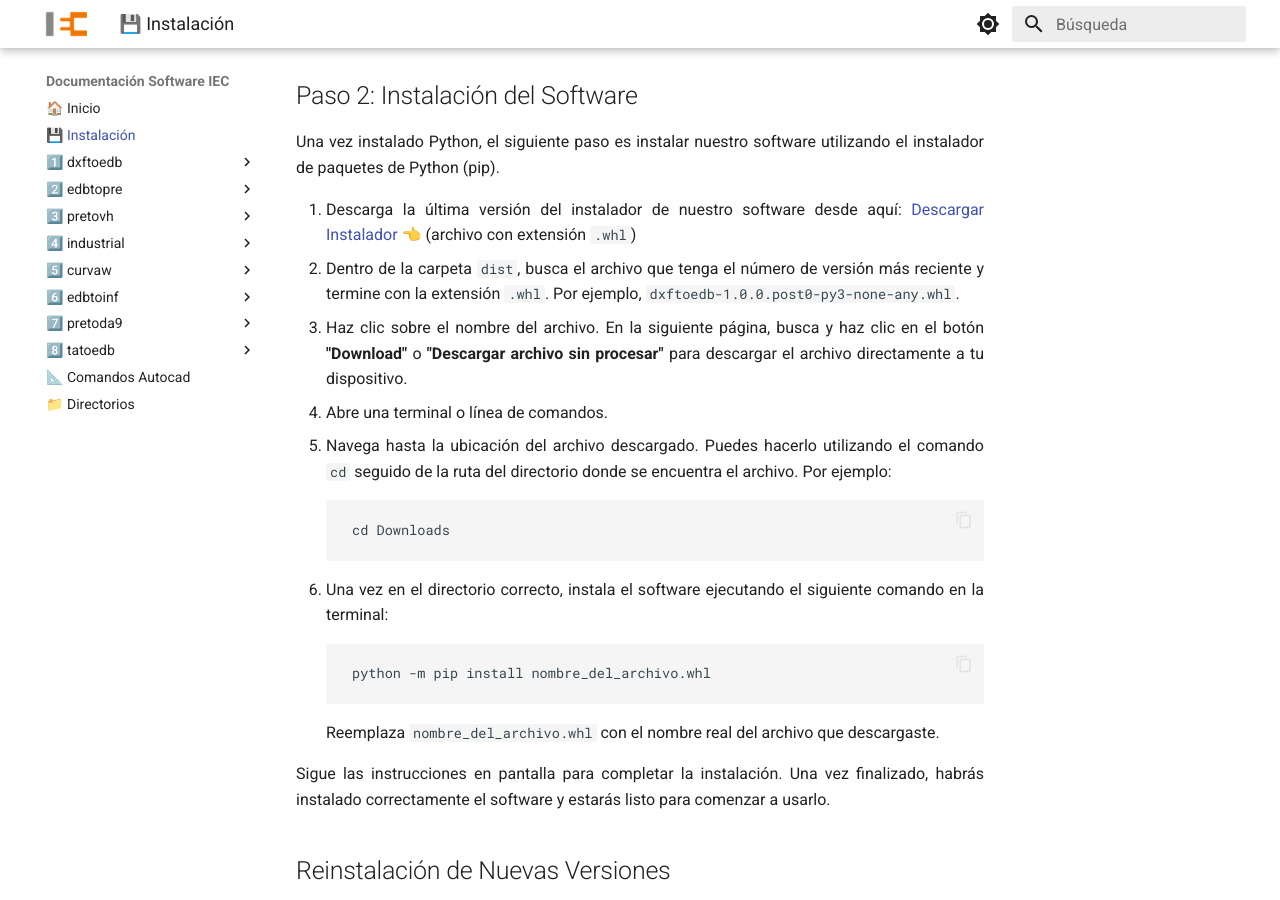
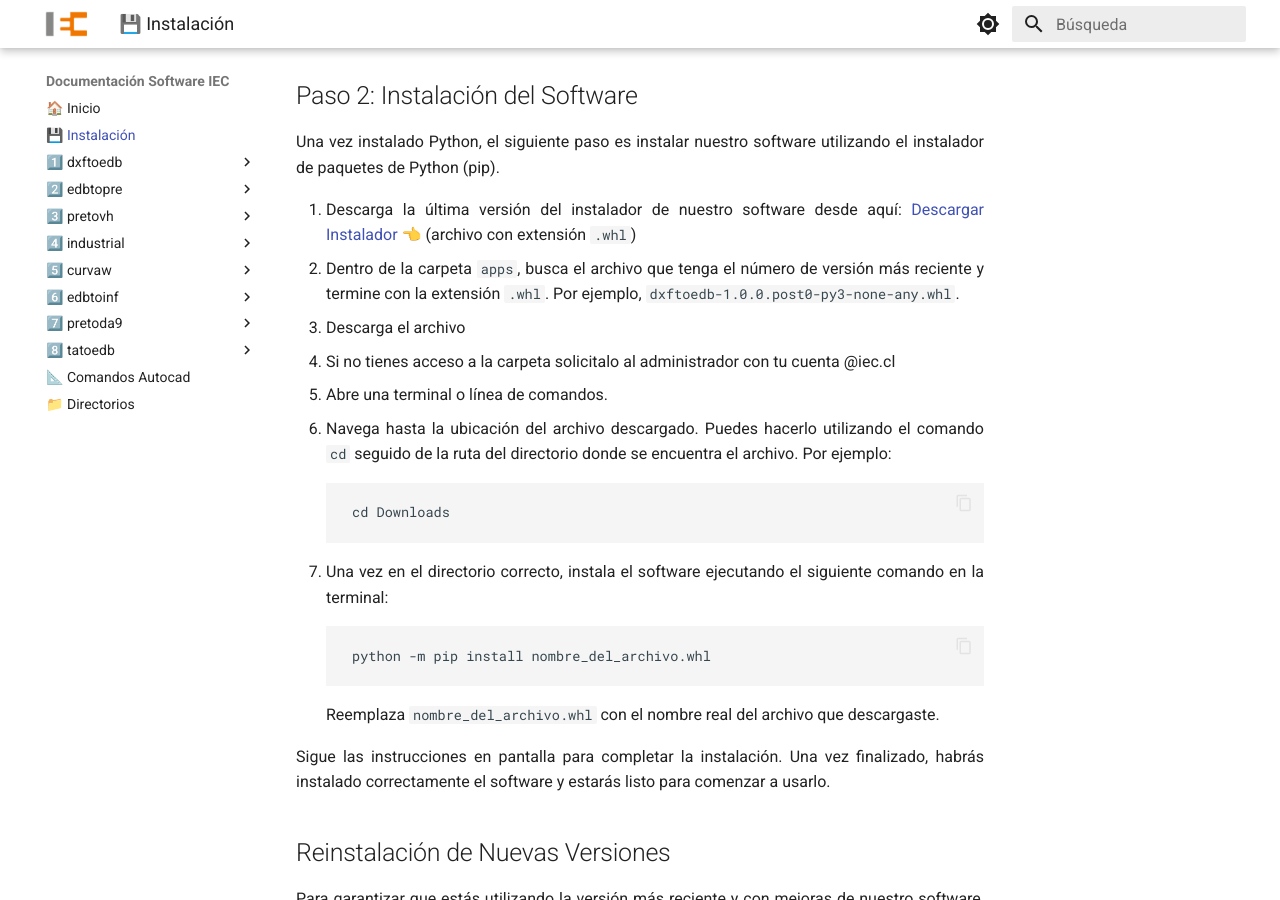
Before and after one commit to iec-ingenieria/documentacion, an MkDocs documentation site: the page built from docs/instalacion.md, in a window 1280 px wide and 900 px high, scrolled down 739 px. Built offline with MkDocs 1.6.1 and Material for MkDocs 9.7.7, drawn with Linux system fonts in a browser that asks for light colours.

Commit message:
detalles instalación

```diff
--- a/docs/instalacion.md
+++ b/docs/instalacion.md
@@ -40,10 +40,13 @@
     Descarga la última versión del instalador de nuestro software desde aquí: <a href="https://drive.google.com/drive/folders/11jUxoF3O19u1abogZqwjrhSJzv9Ax_AS?usp=sharing" target="_blank">Descargar Instalador</a> 👈 (archivo con extensión <code>.whl</code>)
   </li>
   <li>
-    Dentro de la carpeta <code>dist</code>, busca el archivo que tenga el número de versión más reciente y termine con la extensión <code>.whl</code>. Por ejemplo, <code>dxftoedb-1.0.0.post0-py3-none-any.whl</code>.
+    Dentro de la carpeta <code>apps</code>, busca el archivo que tenga el número de versión más reciente y termine con la extensión <code>.whl</code>. Por ejemplo, <code>dxftoedb-1.0.0.post0-py3-none-any.whl</code>.
   </li>
   <li>
-    Haz clic sobre el nombre del archivo. En la siguiente página, busca y haz clic en el botón <strong>"Download"</strong> o <strong>"Descargar archivo sin procesar"</strong> para descargar el archivo directamente a tu dispositivo.
+    Descarga el archivo
+  </li>
+  <li>
+    Si no tienes acceso a la carpeta solicitalo al administrador con tu cuenta @iec.cl
   </li>
   <li>
     Abre una terminal o línea de comandos.
```
